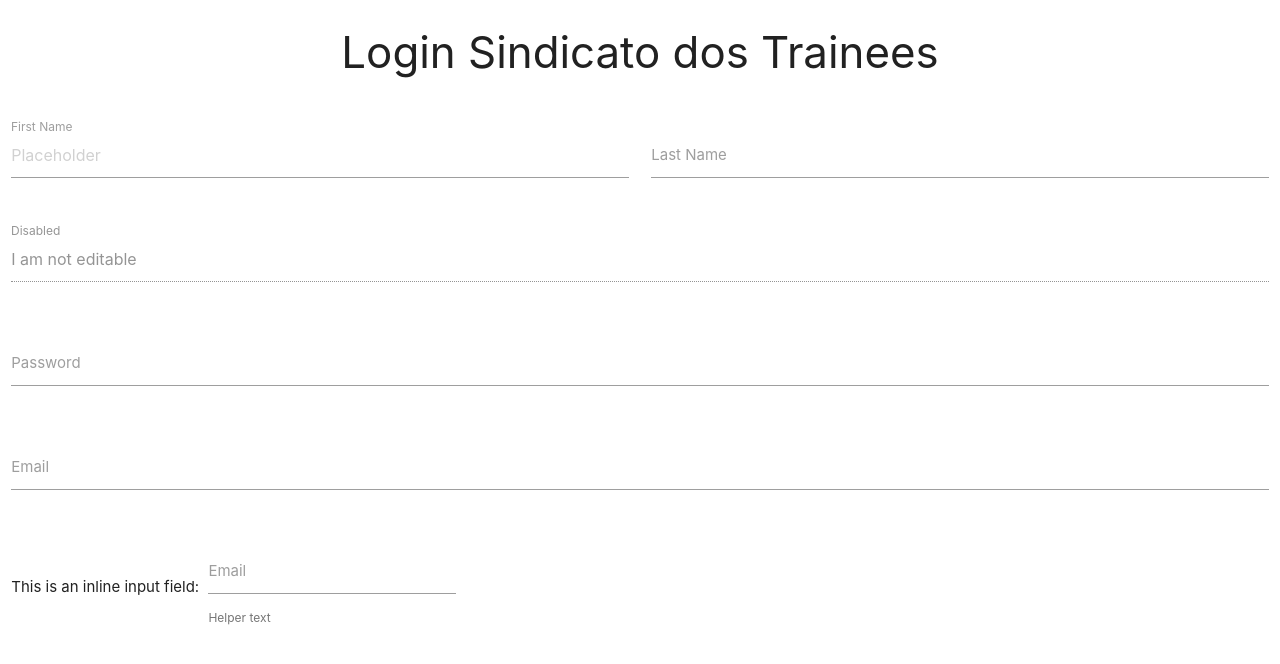
After one commit to Jp9910/Basic-Website, a PHP site: the page made by resources/views/login.html in a window 1280 px wide. The commit adds this page. Shown: the top 664 px of the page. Run offline with PHP 8.4, Linux system fonts and the light colour scheme; the template is opened without the code that fills it, so the values that code supplies are empty.

Commit message:
Rota e tela de login

```diff
--- /dev/null
+++ b/resources/views/login.html
@@ -0,0 +1,61 @@
+<!DOCTYPE html>
+<html lang="en">
+<head>
+	<meta charset="UTF-8">
+	<meta http-equiv="X-UA-Compatible" content="IE=edge">
+	<meta name="viewport" content="width=device-width, initial-scale=1.0">
+	<title>Login Sindicato Trainees</title>
+	<link href="https://fonts.googleapis.com/icon?family=Material+Icons" rel="stylesheet">
+	<link type="text/css" rel="stylesheet" href="resources/libs/materialize/css/materialize.css"  media="screen,projection"/>
+	<link rel="stylesheet" type="text/css" href="resources/css/estilo.css">
+</head>
+<body>
+	<h3 class="center">Login Sindicato dos Trainees</h3>
+	<br>
+	<div class="row">
+		<form class="col s12">
+		  <div class="row">
+			<div class="input-field col s6">
+			  <input placeholder="Placeholder" id="first_name" type="text" class="validate">
+			  <label for="first_name">First Name</label>
+			</div>
+			<div class="input-field col s6">
+			  <input id="last_name" type="text" class="validate">
+			  <label for="last_name">Last Name</label>
+			</div>
+		  </div>
+		  <div class="row">
+			<div class="input-field col s12">
+			  <input disabled value="I am not editable" id="disabled" type="text" class="validate">
+			  <label for="disabled">Disabled</label>
+			</div>
+		  </div>
+		  <div class="row">
+			<div class="input-field col s12">
+			  <input id="password" type="password" class="validate">
+			  <label for="password">Password</label>
+			</div>
+		  </div>
+		  <div class="row">
+			<div class="input-field col s12">
+			  <input id="email" type="email" class="validate">
+			  <label for="email">Email</label>
+			</div>
+		  </div>
+		  <div class="row">
+			<div class="col s12">
+			  This is an inline input field:
+			  <div class="input-field inline">
+				<input id="email_inline" type="email" class="validate">
+				<label for="email_inline">Email</label>
+				<span class="helper-text" data-error="wrong" data-success="right">Helper text</span>
+			  </div>
+			</div>
+		  </div>
+		</form>
+	  </div>
+
+	<script src="resources/libs/jquery-3.6.0.js"></script>
+	<script type="text/javascript" src="resources/libs/materialize/js/materialize.js"></script>
+</body>
+</html>
```
Also changed, not shown: routes.php (+6 -1 lines).
